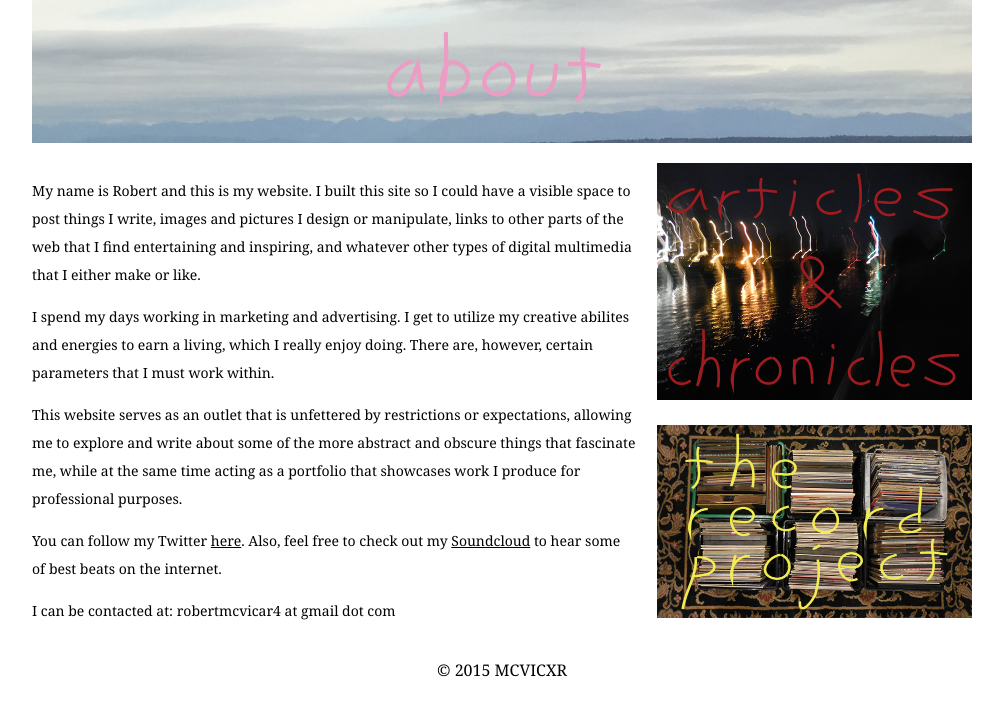
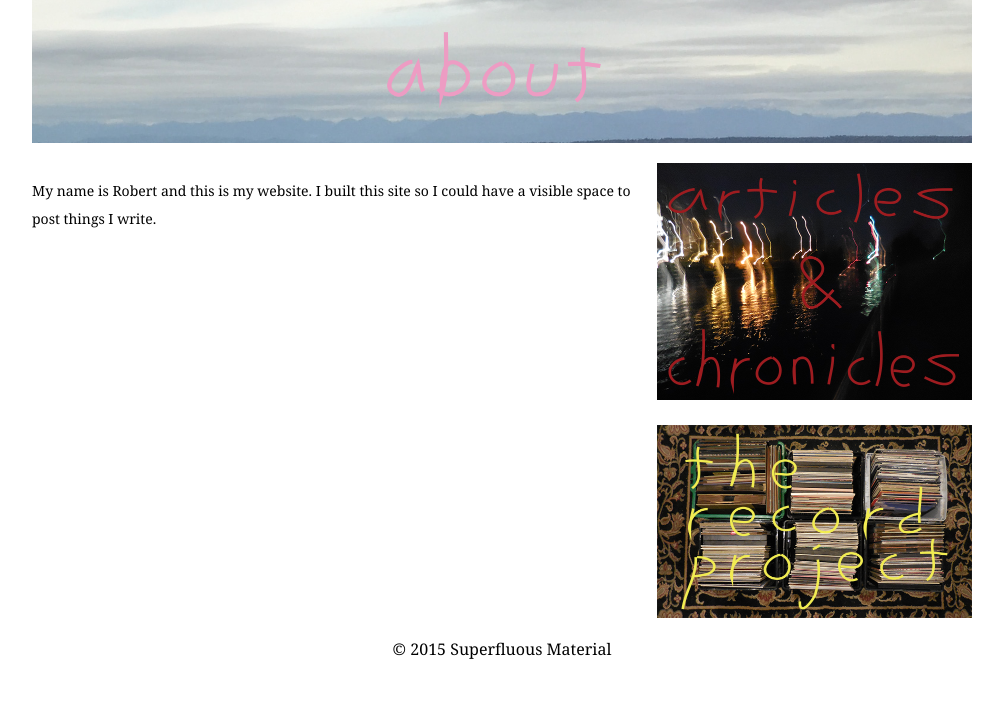
Before and after one commit to MCVICXR/sm-legacy, a plain HTML site: page about.html in a window 1280 px wide. Shown: the part 267-968 px from the top of the page, without its empty margins (138-1141 px from the left). After the commit the page ends 947 px from the top, so only its background shows below. Drawn offline with Linux system fonts and the light colour scheme.

Commit message:
updated nav

```diff
--- a/about.html
+++ b/about.html
@@ -15,8 +15,8 @@
 					<ul class="erste">
 						<li class="zweite"><a href="index.html"><img src="images/home.png" class="home" alt="home"></a></li>
 						<li class="zweite"><a href="archive.html"><img src="images/archive.png" class="archive" alt="archive"></a></li>
-						<li class="zweite"><a href="#" target="blank"><img src="images/twitter.png" class="twitter" alt="twitter"></a></li>
-						<li class="zweite"><a href="#" target="blank"><img src="images/soundcloud.png" class="soundcloud" alt="soundcloud"></a></li>
+						<li class="zweite"><a href="#"><img src="images/twitter.png" class="twitter" alt="twitter"></a></li>
+						<li class="zweite"><a href="#"><img src="images/soundcloud.png" class="soundcloud" alt="soundcloud"></a></li>
 						<li class="zweite"><a href="about.html"><img src="images/about.png" class="about" alt="about"></a></li>
 					</ul>
 				</nav>
@@ -26,11 +26,7 @@
 		</div>
 		<div id="content">
 			<article>
-				<p>My name is Robert and this is my website. I built this site so I could have a visible space to post things I write, images and pictures I design or manipulate, links to other parts of the web that I find entertaining and inspiring, and whatever other types of digital multimedia that I either make or like.</p>
-				<p>I spend my days working in marketing and advertising. I get to utilize my creative abilites and energies to earn a living, which I really enjoy doing. There are, however, certain parameters that I must work within.</p>
-				<p>This website serves as an outlet that is unfettered by restrictions or expectations, allowing me to explore and write about some of the more abstract and obscure things that fascinate me, while at the same time acting as a portfolio that showcases work I produce for professional purposes.</p>
-				<p>You can follow my Twitter <a href="http://www.twitter.com/mcvicxr" target="blank" id="delta">here</a>. Also, feel free to check out my <a href="http://www.soundcloud.com/mcvicxr" target="blank" id="delta">Soundcloud</a> to hear some of best beats on the internet.</p>
-				<p>I can be contacted at: robertmcvicar4 at gmail dot com</p>
+				<p>My name is Robert and this is my website. I built this site so I could have a visible space to post things I write.</p>
 			</article>
 		</div>
 		<aside>
@@ -45,7 +41,7 @@
 		</aside>
 		<footer>
 			<ul class="voltorb">
-				<li class="electrode">&copy; 2015 MCVICXR</li>
+				<li class="electrode">&copy; 2015 Superfluous Material</li>
 			</ul>
 		</footer>
 	</div>
```
Also changed, not shown: archive.html (+2 -2 lines), articles.html (+2 -2 lines), entry1.html (+2 -2 lines), entry2.html (+2 -2 lines), entry4.html (+2 -2 lines), entry5.html (+2 -2 lines), illmatic.html (+2 -2 lines), index.html (+2 -2 lines), preface.html (+2 -2 lines), rodeotour.html (+2 -2 lines), therecordproject.html (+2 -2 lines).
